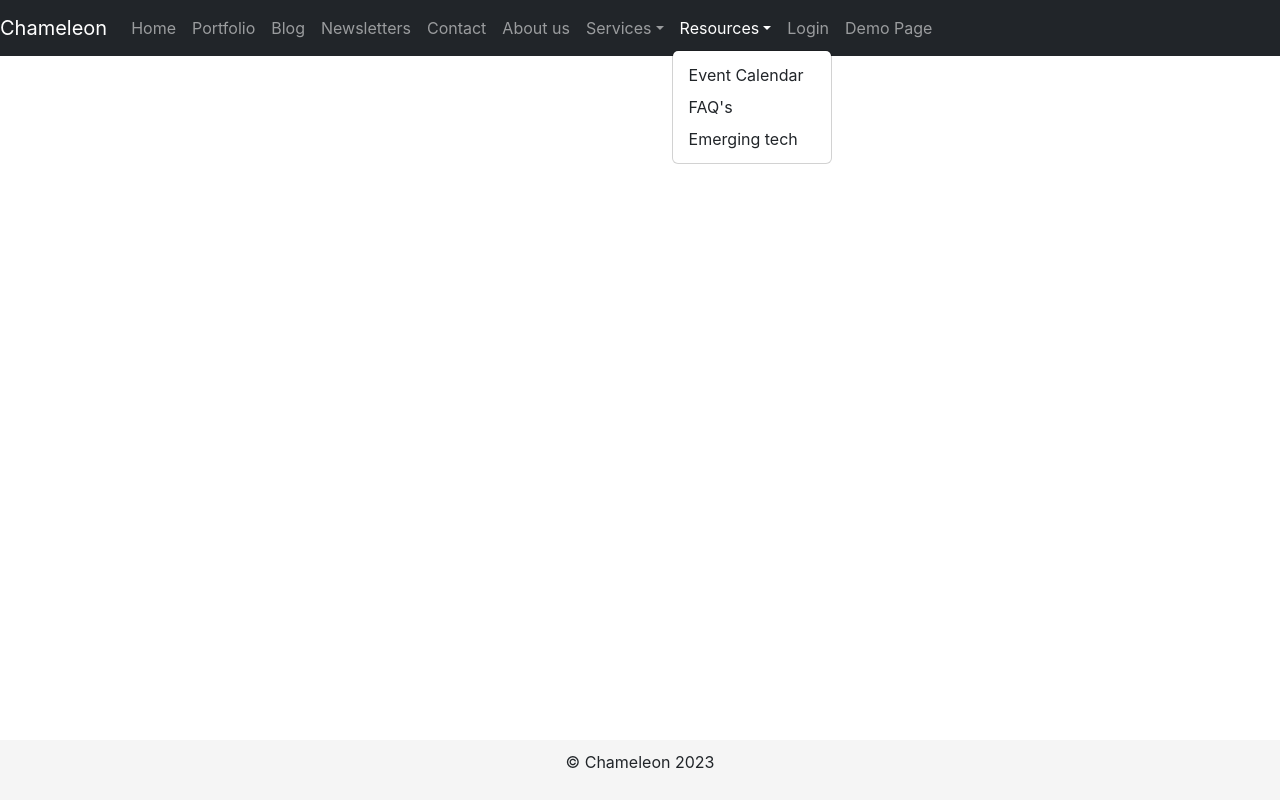
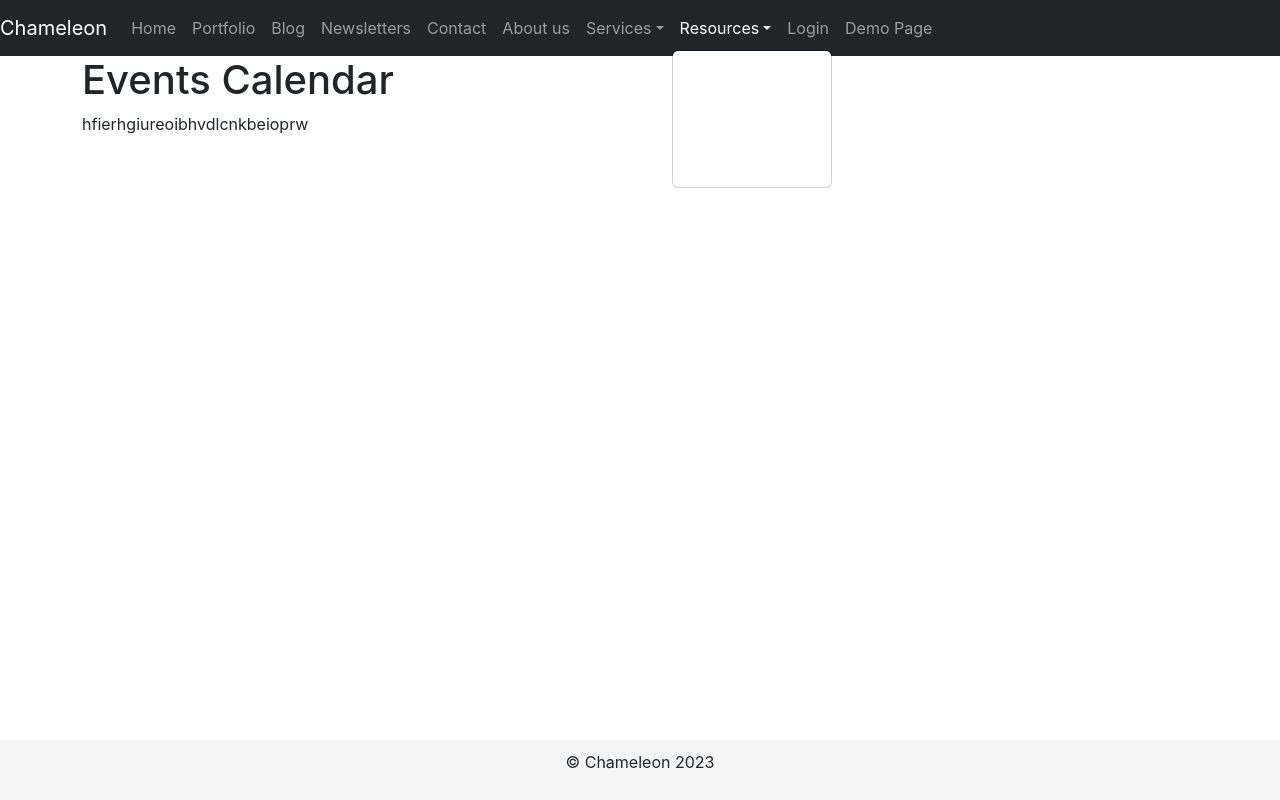
Before and after one commit to Chameleon-company/Chameleon-Website, a React (Create React App) app in the folder front_end_project/: page /calendar in a window 1280 px wide. Both pictures are taken after a click on the button "Resources". Built offline with nearby package versions, Linux system fonts and the light colour scheme.

Commit message:
routing done for resources

```diff
--- a/front_end_project/src/App.js
+++ b/front_end_project/src/App.js
@@ -7,6 +7,9 @@ import Blog from "./pages/blog/blog";
 import Portfolio from "./pages/portfolio/portfolio";
 import Newsletter from "./pages/newsletter/newsletter";
 import Contact from "./pages/contact/contact";
+import Resources from "./pages/resources/resources";
+import Calendar from "./pages/calendar/calendar";
+import Faq from "./pages/faq/faq";
 
 import './App.css';
 import { BrowserRouter as Router, Switch, Route } from "react-router-dom";
@@ -14,7 +17,6 @@ import { BrowserRouter as Router, Switch, Route } from "react-router-dom";
 function App() {
   return (
     <>
-
         <Router>
           <Header />
           <main>
@@ -27,11 +29,13 @@ function App() {
               <Route path="/newsletter" component={Newsletter} />
               <Route path="/portfolio" component={Portfolio} />
               <Route path="/contact" component={Contact} />
+              <Route path="/resources" component={Resources} />
+              <Route path="/calendar" component={Calendar} />
+              <Route path="/faq" component={Faq} />
             </Switch>
           </main>
           <Footer  />
         </Router>
-
     </>
   );
 }
--- a/front_end_project/src/layouts/header/header.js
+++ b/front_end_project/src/layouts/header/header.js
@@ -14,18 +14,33 @@ function Header() {
           <Nav.Link href="/newsletter">Newsletters</Nav.Link>
           <Nav.Link href="/contact">Contact</Nav.Link>
           <Nav.Link href="/about">About us</Nav.Link>
+
           <NavDropdown title="Services" id="services-dropdown">
             <NavDropdown.Item href="#">Service 1</NavDropdown.Item>
             <NavDropdown.Item href="#">Service 2</NavDropdown.Item>
-
             <NavDropdown.Item href="#">All Services</NavDropdown.Item>
           </NavDropdown>
 
+          {/* following is routing and linked up fine, but dropdown menu wont show the names
+          - needs to be fixed, this is temporary */}
           <NavDropdown title="Resources" id="resources-dropdown">
-            <NavDropdown.Item href="#">Event Calendar</NavDropdown.Item>
-            <NavDropdown.Item href="#">FAQ's</NavDropdown.Item>
-            <NavDropdown.Item href="#">Emerging tech</NavDropdown.Item>
+            <Nav.Item>
+              <Nav.Link href="/calendar">Events Calendar</Nav.Link>
+            </Nav.Item>
+
+            <Nav.Item>
+              <Nav.Link href="/faq">Emerging Tech</Nav.Link>
+            </Nav.Item>
+
+            <Nav.Item>
+              <Nav.Link href="/resources">Emerging Tech</Nav.Link>
+            </Nav.Item>
+
+            {/* <NavDropdown.Item href="cal">Event Calendar</NavDropdown.Item> */}
+            {/* <NavDropdown.Item href="#">FAQ's</NavDropdown.Item> */}
+            {/* <NavDropdown.Item href="#">Emerging tech</NavDropdown.Item> */}
           </NavDropdown>
+
         </Nav>
 
         <Nav>
--- a/front_end_project/src/pages/resources/resources_tech/resources_tech.js
+++ b/front_end_project/src/pages/calendar/calendar.js
@@ -1,12 +1,13 @@
 import { Container, Row, Col } from "react-bootstrap";
 import React, { Component } from "react";
 
-class Tech extends Component {
+class Calendar extends Component {
   render() {
     return (
       <Container>
         <Row>
-          <h1>Emerging Tech</h1>
+          <h1>Events Calendar</h1>
+          <p>hfierhgiureoibhvdlcnkbeioprw</p>
           <Col xs={12}>
             <div>
 
@@ -18,4 +19,4 @@ class Tech extends Component {
   }
 }
 
-export default Tech;
+export default Calendar;
--- a/front_end_project/src/pages/resources/resources_cal/resources_cal.js
+++ b/front_end_project/src/pages/resources/resources.js
@@ -1,12 +1,13 @@
 import { Container, Row, Col } from "react-bootstrap";
 import React, { Component } from "react";
 
-class Calendar extends Component {
+class Resources extends Component {
   render() {
     return (
       <Container>
         <Row>
-          <h1>Events Calendar</h1>
+          <h1>Emerging Tech</h1>
+          <p>emergingtech displays that p</p>
           <Col xs={12}>
             <div>
 
@@ -18,4 +19,4 @@ class Calendar extends Component {
   }
 }
 
-export default Calendar;
+export default Resources;
```
Also changed, not shown: front_end_project/src/pages/calendar/calendar.css (added), front_end_project/src/pages/faq/faq.css (added), front_end_project/src/pages/faq/faq.js (renamed from front_end_project/src/pages/resources/resources_faq/resources_faq.js), front_end_project/src/pages/resources/resources.css (added), front_end_project/src/pages/resources/resources_tech/resources_tech.css (deleted).
